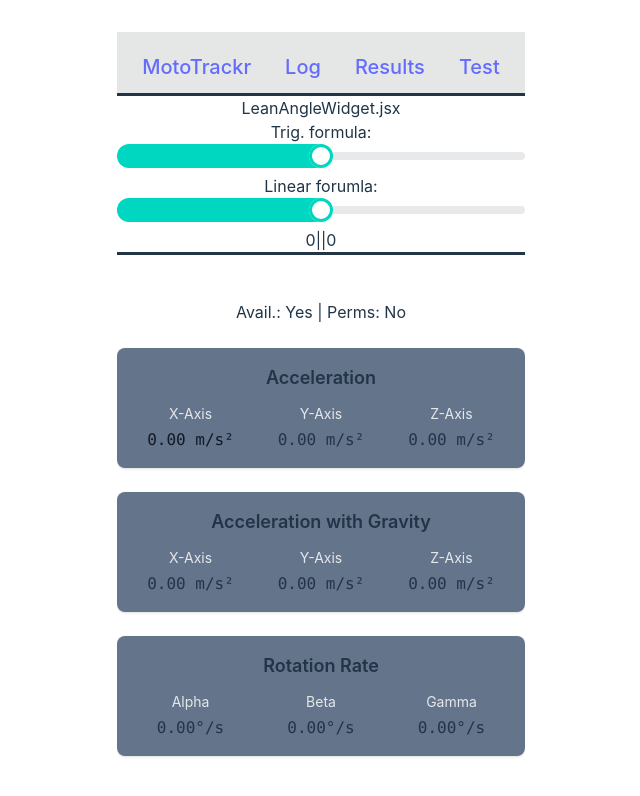
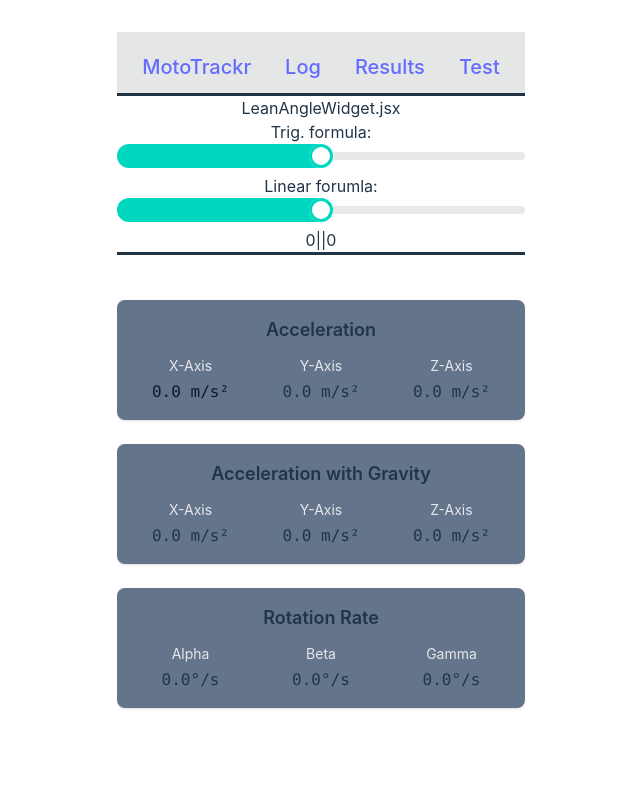
Before and after one commit to jking100/mototrackr, a React (Vite) app: page /log in a window 1280 px wide. Shown: the top 796 px of the page, without its empty margins (319-959 px from the left). Built offline with nearby package versions, Linux system fonts and the light colour scheme.

Commit message:
changed to 1 place of precision

```diff
--- a/src/components/DeviceMotionTable.jsx
+++ b/src/components/DeviceMotionTable.jsx
@@ -7,21 +7,20 @@ export function DeviceMotionTable (){
     return (
         <div className="grid gap-6">
             <br />
-                <h3>Avail.: {isAvailable ? "Yes" : "No"} | Perms: {permissionStatus ? "Yes" : "No"}</h3>
                 <div className="bg-slate-500 p-4 rounded-lg shadow">
                     <h2 className="text-lg font-semibold mb-3">Acceleration</h2>
                     <div className="grid grid-cols-3 gap-4">
                         <div className="text-center">
                             <div className="text-sm text-gray-200 mb-1">X-Axis</div>
-                            <div className="font-mono text-gray-900 dark:text-white">{motionData.acceleration.x.toFixed(2)} m/s²</div>
+                            <div className="font-mono text-gray-900 dark:text-white">{motionData.acceleration.x.toFixed(1)} m/s²</div>
                         </div>
                         <div className="text-center">
                             <div className="text-sm text-gray-200 mb-1">Y-Axis</div>
-                            <div className="font-mono"><p>{motionData.acceleration.y.toFixed(2)} m/s²</p></div>
+                            <div className="font-mono"><p>{motionData.acceleration.y.toFixed(1)} m/s²</p></div>
                         </div>
                         <div className="text-center">
                             <div className="text-sm text-gray-200 mb-1">Z-Axis</div>
-                            <div className="font-mono"><p>{motionData.acceleration.z.toFixed(2)} m/s²</p></div>
+                            <div className="font-mono"><p>{motionData.acceleration.z.toFixed(1)} m/s²</p></div>
                         </div>
                     </div>
                 </div>
@@ -31,15 +30,15 @@ export function DeviceMotionTable (){
                     <div className="grid grid-cols-3 gap-4">
                         <div className="text-center">
                             <div className="text-sm text-gray-200 mb-1">X-Axis</div>
-                            <div className="font-mono">{motionData.acceleration.xGrav.toFixed(2)} m/s²</div>
+                            <div className="font-mono">{motionData.acceleration.xGrav.toFixed(1)} m/s²</div>
                         </div>
                         <div className="text-center">
                             <div className="text-sm text-gray-200 mb-1">Y-Axis</div>
-                            <div className="font-mono">{motionData.acceleration.yGrav.toFixed(2)} m/s²</div>
+                            <div className="font-mono">{motionData.acceleration.yGrav.toFixed(1)} m/s²</div>
                         </div>
                         <div className="text-center">
                             <div className="text-sm text-gray-200 mb-1">Z-Axis</div>
-                            <div className="font-mono">{motionData.acceleration.zGrav.toFixed(2)} m/s²</div>
+                            <div className="font-mono">{motionData.acceleration.zGrav.toFixed(1)} m/s²</div>
                         </div>
                     </div>
                 </div>
@@ -49,15 +48,15 @@ export function DeviceMotionTable (){
                     <div className="grid grid-cols-3 gap-4">
                         <div className="text-center">
                             <div className="text-sm text-gray-200 mb-1">Alpha</div>
-                            <div className="font-mono">{motionData.rotationRate.alpha.toFixed(2)}°/s</div>
+                            <div className="font-mono">{motionData.rotationRate.alpha.toFixed(1)}°/s</div>
                         </div>
                         <div className="text-center">
                             <div className="text-sm text-gray-200 mb-1">Beta</div>
-                            <div className="font-mono">{motionData.rotationRate.beta.toFixed(2)}°/s</div>
+                            <div className="font-mono">{motionData.rotationRate.beta.toFixed(1)}°/s</div>
                         </div>
                         <div className="text-center">
                             <div className="text-sm text-gray-200 mb-1">Gamma</div>
-                            <div className="font-mono">{motionData.rotationRate.gamma.toFixed(2)}°/s</div>
+                            <div className="font-mono">{motionData.rotationRate.gamma.toFixed(1)}°/s</div>
                         </div>
                     </div>
                 </div>
```
